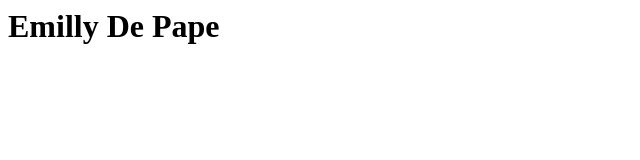
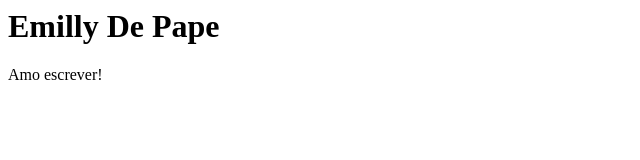
Before and after one commit to Emi-moon/25LabAppsHelloAula, a plain HTML site: page index.html in a window 1280 px wide. Shown: the full height of the page, 0-640 px from the left. Drawn offline with Linux system fonts and the light colour scheme.

Commit message:
Update index.html

```diff
--- a/index.html
+++ b/index.html
@@ -6,5 +6,6 @@
 </head>
 <body>
     <h1>Emilly De Pape</h1>
+    <p>Amo escrever!</p>
 </body>
 </html>
```
